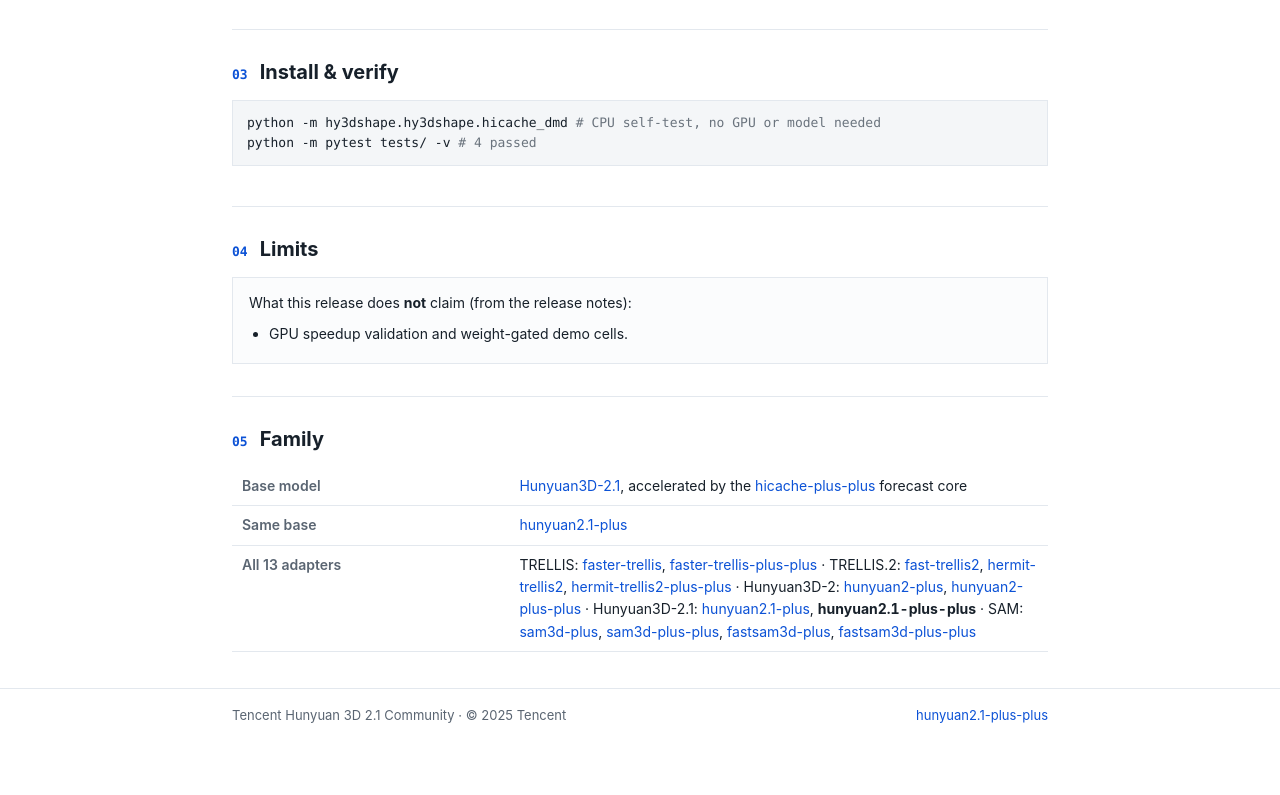
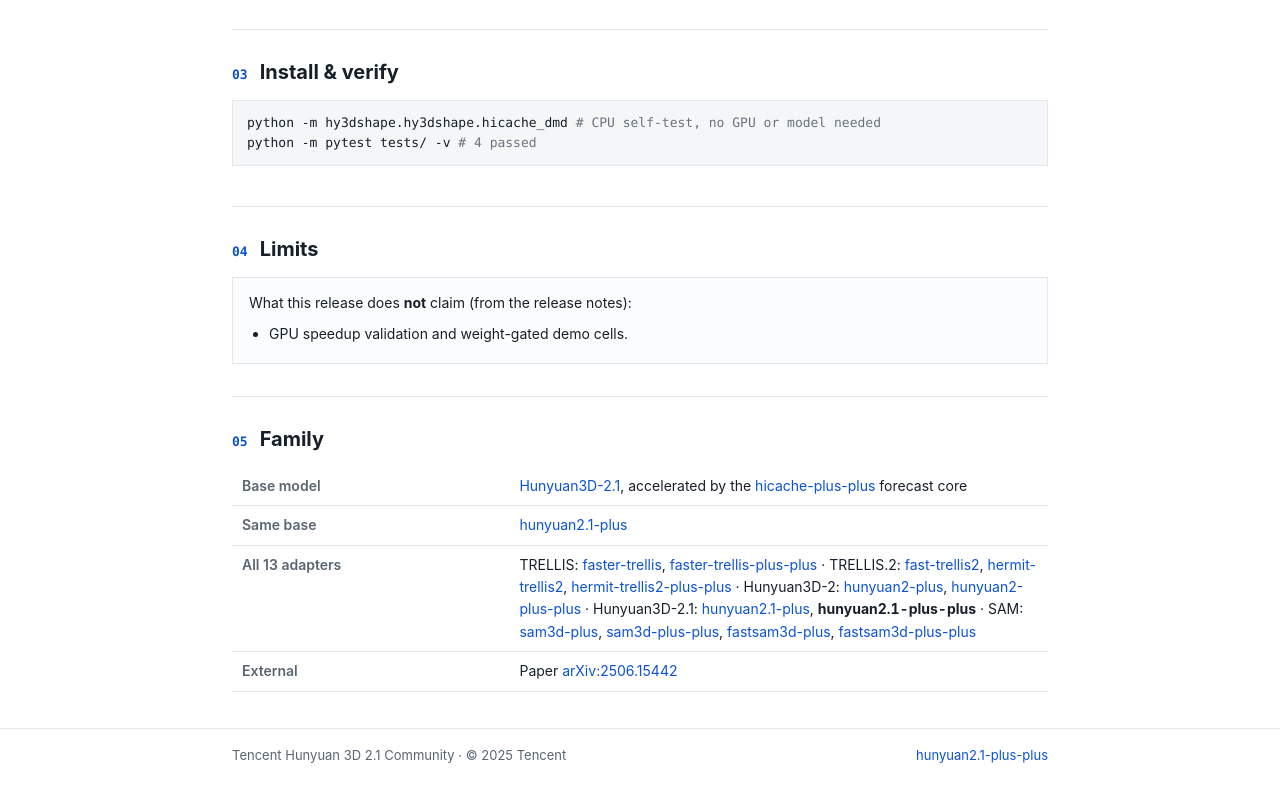
Before and after one commit to Archerkattri/hunyuan2.1-plus-plus, a plain HTML site: page index.html in a window 1280 px wide. Shown: the part 1744-2539 px from the top of the page. Before the commit the page ends 2500 px from the top, so only its background shows below. Drawn offline with Linux system fonts and the light colour scheme.

Commit message:
content: External resources row (papers, docs, demos)

```diff
--- a/index.html
+++ b/index.html
@@ -100,6 +100,7 @@
 <tr><th>Base model</th><td><a href="https://github.com/Tencent-Hunyuan/Hunyuan3D-2.1">Hunyuan3D-2.1</a>, accelerated by the <a href="https://archerkattri.github.io/hicache-plus-plus/">hicache-plus-plus</a> forecast core</td></tr>
 <tr><th>Same base</th><td><a href="https://archerkattri.github.io/hunyuan2.1-plus/">hunyuan2.1-plus</a></td></tr>
 <tr><th>All 13 adapters</th><td>TRELLIS: <a href="https://archerkattri.github.io/faster-trellis/">faster-trellis</a>, <a href="https://archerkattri.github.io/faster-trellis-plus-plus/">faster-trellis-plus-plus</a> · TRELLIS.2: <a href="https://archerkattri.github.io/fast-trellis2/">fast-trellis2</a>, <a href="https://archerkattri.github.io/hermit-trellis2/">hermit-trellis2</a>, <a href="https://archerkattri.github.io/hermit-trellis2-plus-plus/">hermit-trellis2-plus-plus</a> · Hunyuan3D-2: <a href="https://archerkattri.github.io/hunyuan2-plus/">hunyuan2-plus</a>, <a href="https://archerkattri.github.io/hunyuan2-plus-plus/">hunyuan2-plus-plus</a> · Hunyuan3D-2.1: <a href="https://archerkattri.github.io/hunyuan2.1-plus/">hunyuan2.1-plus</a>, <b>hunyuan2.1-plus-plus</b> · SAM: <a href="https://archerkattri.github.io/sam3d-plus/">sam3d-plus</a>, <a href="https://archerkattri.github.io/sam3d-plus-plus/">sam3d-plus-plus</a>, <a href="https://archerkattri.github.io/fastsam3d-plus/">fastsam3d-plus</a>, <a href="https://archerkattri.github.io/fastsam3d-plus-plus/">fastsam3d-plus-plus</a></td></tr>
+<tr><th>External</th><td>Paper <a href="https://arxiv.org/abs/2506.15442">arXiv:2506.15442</a></td></tr>
     </table>
   </section>
 </main>
```
